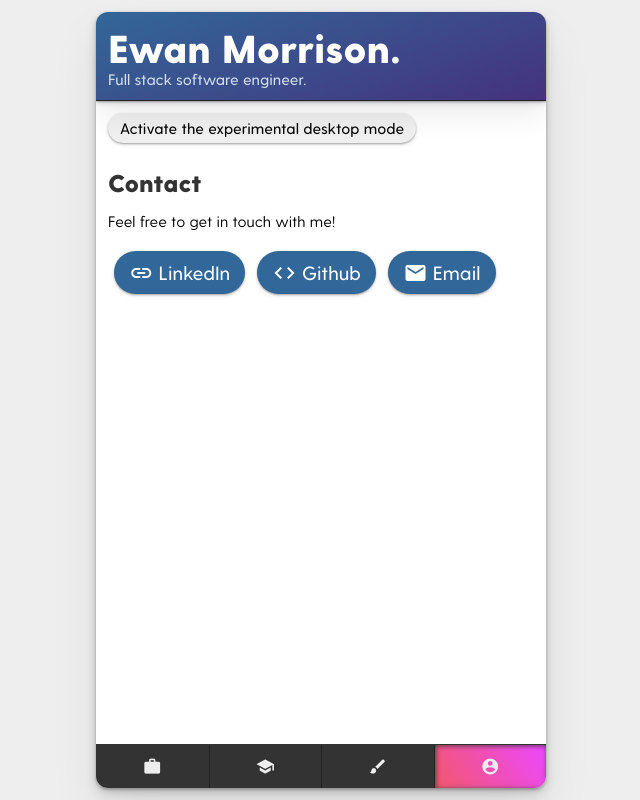
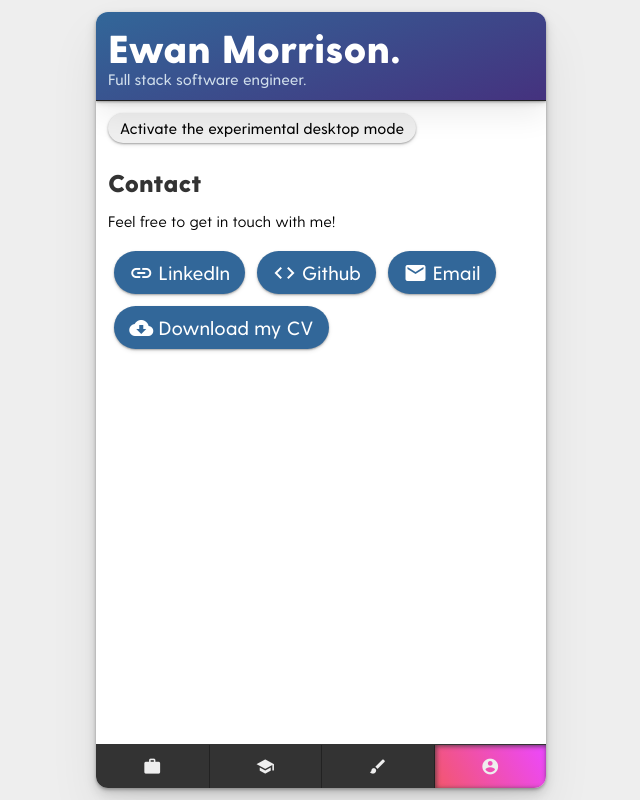
Before and after one commit to ewan-m/ewan-morrison, a React (Vite) app: page /contact in a window 1280 px wide. Shown: the whole page, without its empty margins (319-959 px from the left). Built offline with nearby package versions, Linux system fonts and the light colour scheme.

Commit message:
Add CV to website

```diff
--- a/src/app/pages/Contact.tsx
+++ b/src/app/pages/Contact.tsx
@@ -1,6 +1,7 @@
 import * as React from "react";
 import "./Page.scss";
 import { Icon } from "../global/Icon";
+import CV from "../../assets/CV/EwanMorrisonCV.pdf";
 
 export const Contact = () => {
 	return (
@@ -29,6 +30,14 @@ export const Contact = () => {
 			>
 				<Icon>mail</Icon>&nbsp;Email
 			</a>
+			<a
+				download
+				className="button button__primary button--large"
+				href={CV}
+				style={{ margin: "0.375rem" }}
+			>
+				<Icon>cloud_download</Icon>&nbsp;Download my CV
+			</a>
 		</div>
 	);
 };
--- a/src/app/pages/Explanation.tsx
+++ b/src/app/pages/Explanation.tsx
@@ -1,5 +1,6 @@
 import * as React from "react";
 import { Icon } from "../global/Icon";
+import CV from "../../assets/CV/EwanMorrisonCV.pdf";
 
 export const Explanation = () => (
 	<>
@@ -36,6 +37,14 @@ export const Explanation = () => (
 			>
 				<Icon>mail</Icon>&nbsp;Email
 			</a>
+			<a
+				download
+				className="button button__primary button--large"
+				href={CV}
+				style={{ margin: "0.375rem" }}
+			>
+				<Icon>cloud_download</Icon>&nbsp;Download my CV
+			</a>
 		</div>
 	</>
 );
--- /dev/null
+++ b/src/definitions/pdf.d.ts
@@ -0,0 +1,2 @@
+// Allow named imports of pdf paths directly into tsx files
+declare module "*.pdf";
```
Also changed, not shown: 7 other files (tests, documents, lock files or other folders).
